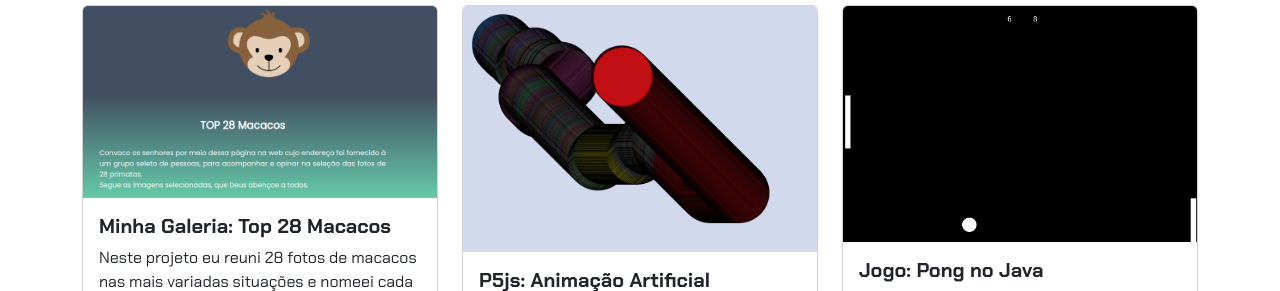
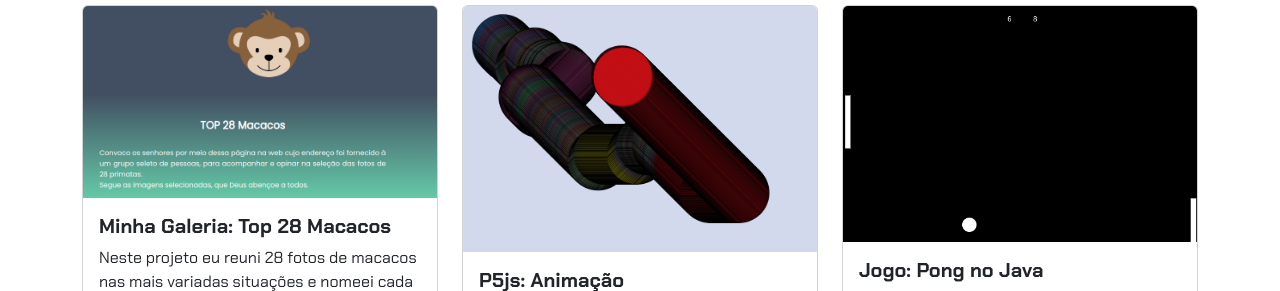
Before and after one commit to LucasComC-16/portofilho, a plain HTML site: page index.html in a window 1280 px wide. Shown: the part 509-800 px from the top of the page. Drawn offline with nearby package versions, Linux system fonts and the light colour scheme.

Commit message:
Update index.html

```diff
--- a/index.html
+++ b/index.html
@@ -47,8 +47,7 @@
                 <div class="card">
                     <img src="img/projeto-2.png" class="card-img-top" alt="Imagem do projeto de biblioteca virtual">
                     <div class="card-body">
-                        <h5 class="card-title">P5js: Animação
-                            Artificial</h5>
+                        <h5 class="card-title">P5js: Animação</h5>
                         <p class="card-text">Neste projeto eu animei um circulo que alterna suas cores conforme os cliques do mouse e segue a direção conforme o cursor do mouse</p>
                         <button type="button" class="btn btn-link" data-bs-toggle="modal" data-bs-target="#modal2">Veja
                             o projeto</button>
```
